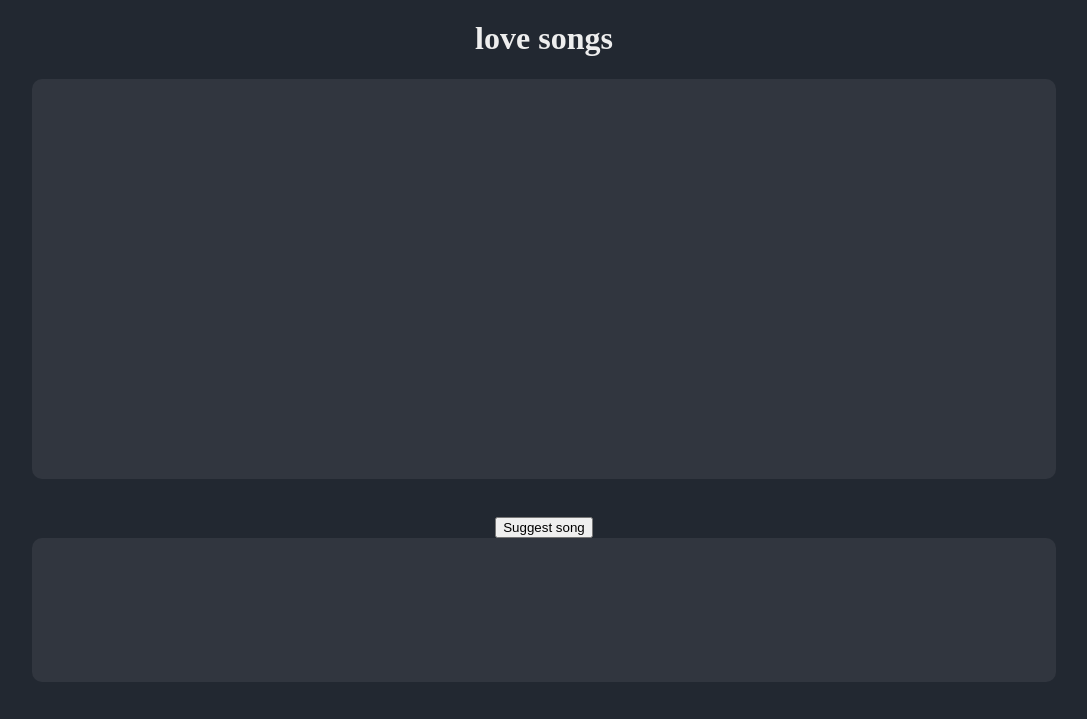
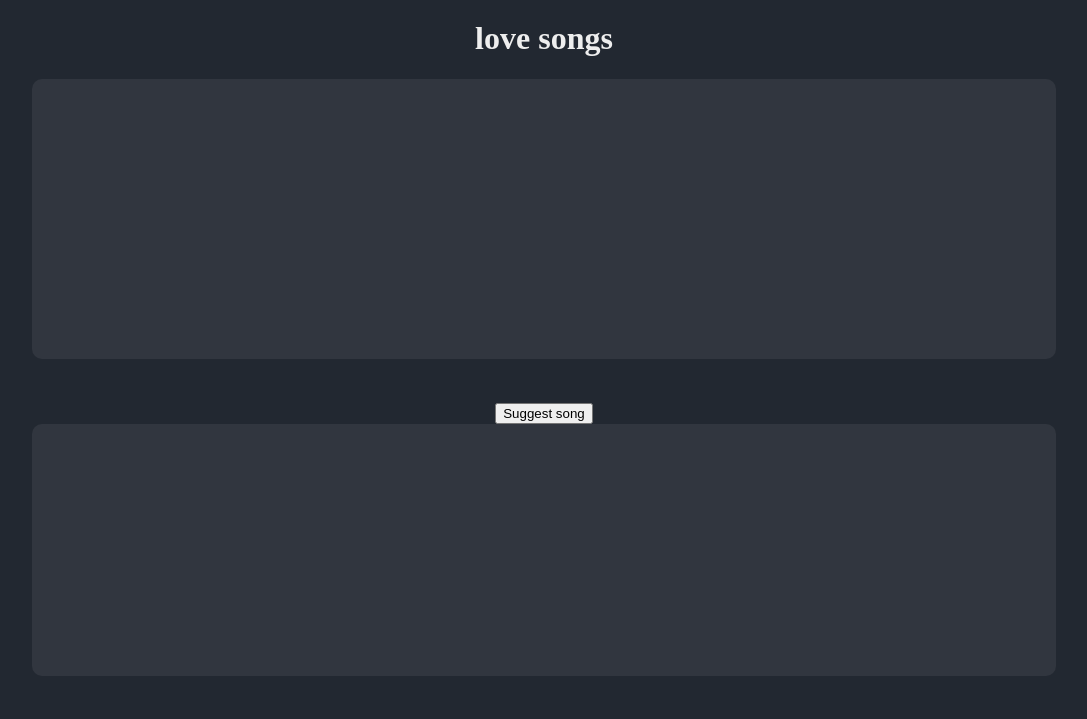
Before and after one commit to kirbs-btw/shuffle.ai, a Flask app: page / in a window 1280 px wide. Shown: the part 81-800 px from the top of the page, without its empty margins (96-1183 px from the left). Run offline with Flask 3, Linux system fonts and the light colour scheme; parts of the project's set-up code (start-up, migrations or seed data) failed here and were passed over.

Commit message:
working prototype

```diff
--- a/app/routes.py
+++ b/app/routes.py
@@ -73,7 +73,7 @@
 
 @main.post('/playerlist_suggestions')
 def get_songs_from_playlist():
-    results = MILVUS_HANDLER.search_playlist(playlist_ids)
+    results = MILVUS_HANDLER.suggestion_songs_from_ids(playlist_ids)
 
     response = []
     for hits in results:
--- a/app/static/css/main.css
+++ b/app/static/css/main.css
@@ -49,7 +49,7 @@
 
 .playlist-section {
     width: 100vw;
-    height: 60vh;
+    height: 45vh;
     background-color: var(--dark-base);
     display: flex;
     align-items: center;
@@ -126,7 +126,7 @@
 
 .suggestions-section {
     width: 100vw;
-    height: 30vh;
+    height: 45vh;
     background-color: var(--dark-base);
     display: flex;
     align-items: center;
@@ -136,7 +136,7 @@
 
 .suggestion-container {
     width: 80%;
-    height: 60%;
+    height: 70%;
     background-color: var(--mid-base);
     display: flex;
     align-items: center;
```
Also changed, not shown: app/backend/MilvusHandler.py (+4 -6 lines).
